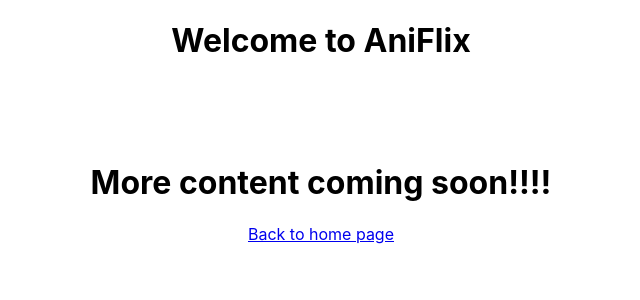
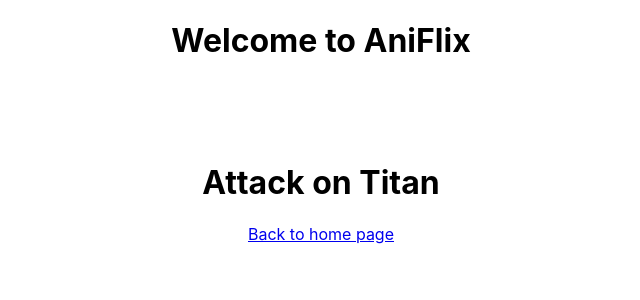
Before and after one commit to DamBai212/aniflix, a React (Create React App) app: page /attackontitan in a window 1280 px wide. Shown: the top 300 px of the page, without its empty margins (319-959 px from the left). Built offline with nearby package versions, Linux system fonts and the light colour scheme.

Commit message:
ritle showing on cover page

```diff
--- a/src/App.js
+++ b/src/App.js
@@ -13,7 +13,7 @@
           <br /><br /><br />
           <Route exact path= '/' component={Gallery} />
           {/* made details url dynamic */}
-          <Route exact path='/:details' component={Details} />
+          <Route exact path='/:coverId' component={Details} />
         </div>
       </Router>
 
--- a/src/Details.js
+++ b/src/Details.js
@@ -1,35 +1,32 @@
 import React, { Component } from 'react'
 import { Link } from 'react-router-dom'
+import getGallery from './getGallery';
 
 export default class Details extends Component {
 
     constructor() {
         super();
-        debugger;
         this.state = {
-            welcomeMesssage: 'Welcome to the details page, WIP :)'
+            cover: {}
         };
     }
 
     componentDidMount() {
-        debugger;
-        setTimeout(() => {
-            debugger;
-            this.setState({
-               welcomeMesssage: 'More content coming soon!!!!'
-            });
-        }, 3000);
+        let coverId = this.props.match.params.coverId;
+        // Found selected element using a callback function
+        let cover = getGallery()
+            .find((cover) => { return cover.id === coverId });
+        this.setState({ cover });
+
     }
 
-
     render() {
-        debugger;
         return (
             <div>
-                <h1>{this.state.welcomeMesssage}</h1>
+                <h1>{this.state.cover.name}</h1>
                 <Link to='/'>Back to home page</Link>
             </div>
-        )
+        );
 
     }
 
```
